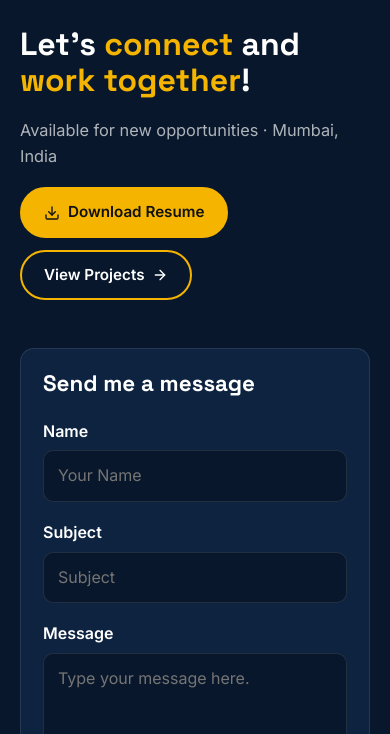
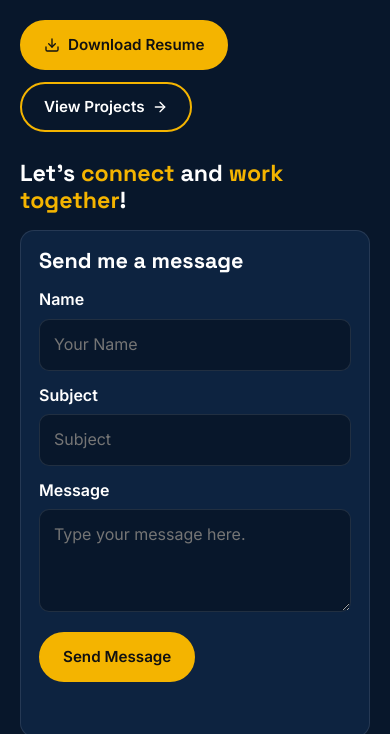
Before and after one commit to snehagupta-data/snehagupta-data.github.io, a plain HTML site: page index.html in a window 390 px wide. Shown: the part 9030-9764 px from the top of the page. Drawn offline with Linux system fonts and the light colour scheme.

Commit message:
Contact: form into right column, tagline on one line, compact Message box, left ends at Resume/Projects

```diff
--- a/css/style.css
+++ b/css/style.css
@@ -225,30 +225,30 @@ h1, h2, h3 { font-family: var(--font-display); line-height: 1.15; }
 .cert-card:hover .cert-link svg { transform: translate(2px, -2px); }
 
 /* ===== 10 · CONTACT ===== */
-.contact-split { display: grid; grid-template-columns: 1.1fr .9fr; gap: clamp(28px, 5vw, 70px); align-items: center; }
-.contact-list { display: grid; gap: 18px; }
+.contact-split { display: grid; grid-template-columns: 1.1fr .9fr; gap: clamp(28px, 5vw, 70px); align-items: start; }
+.contact-list { display: grid; gap: 18px; align-content: start; }
+.contact-list .contact-actions { margin-top: 4px; }
 .contact-pill { display: flex; align-items: center; gap: 20px; padding: 14px 28px 14px 14px; border-radius: 100px; background: var(--navy); border: 1.5px solid rgba(244, 180, 0, .2); font-weight: 600; font-size: clamp(.95rem, 1.6vw, 1.15rem); overflow-wrap: anywhere; transition: transform .35s, border-color .3s, box-shadow .3s, color .3s; }
 .contact-pill:hover { transform: translateY(-4px); border-color: var(--gold); color: var(--gold); box-shadow: 0 14px 30px rgba(0, 0, 0, .45), 0 0 26px rgba(244, 180, 0, .16); }
 .contact-pill:hover .pill-icon { box-shadow: 0 0 16px rgba(244, 180, 0, .5); }
 .pill-icon { width: 52px; height: 52px; flex: none; border-radius: 50%; background: var(--gold); color: #111; display: grid; place-items: center; transition: box-shadow .3s; }
 .pill-icon svg { width: 24px; height: 24px; }
-.contact-tagline { font-size: clamp(2rem, 4.5vw, 3.2rem); font-weight: 700; line-height: 1.15; }
+.contact-tagline { font-size: clamp(1.45rem, 2.6vw, 1.9rem); font-weight: 700; line-height: 1.15; white-space: nowrap; }
 
 
-/* Contact right column: tagline + availability line + resume button, so the column is
-   no longer a lone headline over empty space. */
-.contact-side { display: flex; flex-direction: column; align-items: flex-start; gap: 18px; }
-.contact-side p { color: var(--muted); font-size: 1.02rem; max-width: 46ch; }
+/* Contact right column: tagline (one line) + form, so both columns end
+   on the same line. Left column ends at Download Resume / View Projects. */
+.contact-side { display: flex; flex-direction: column; align-items: stretch; gap: 16px; }
 .contact-actions { display: flex; flex-wrap: wrap; gap: 12px; }
 
 /* Contact form — 3 fields only: Name, Subject, Message. No email, no phone.
    Messages go to Firestore (see js/contact-form.js), never to email. */
-.contact-form-wrap { margin-top: 48px; max-width: 720px; padding: clamp(22px, 4vw, 32px); background: var(--surface); border: 1px solid var(--line); border-radius: var(--radius); }
-.contact-form-wrap h3 { font-size: 1.4rem; margin-bottom: 22px; }
-.field { margin-bottom: 18px; }
+.contact-form-wrap { margin-top: 0; max-width: none; padding: clamp(18px, 3vw, 24px); background: var(--surface); border: 1px solid var(--line); border-radius: var(--radius); }
+.contact-form-wrap h3 { font-size: 1.35rem; margin-bottom: 14px; }
+.field { margin-bottom: 12px; }
 .field label { display: block; font-weight: 600; margin-bottom: 6px; }
 .field input, .field textarea { width: 100%; padding: 12px 14px; font: inherit; color: var(--text); background: var(--bg); border: 1px solid var(--line); border-radius: 10px; }
-.field textarea { resize: vertical; min-height: 120px; }
+.field textarea { resize: vertical; min-height: 64px; }
 .field input:focus, .field textarea:focus { outline: none; border-color: var(--gold); box-shadow: 0 0 0 3px rgba(244, 180, 0, .18); }
 .field input:disabled, .field textarea:disabled { opacity: .6; }
 .honeypot { position: absolute; left: -9999px; top: auto; width: 1px; height: 1px; overflow: hidden; }
@@ -390,6 +390,7 @@ table.data td:first-child { font-weight: 600; white-space: nowrap; }
   .project-card--featured .project-card__media { flex-basis: 40%; }
 }
 @media (max-width: 900px) {
+  .contact-tagline { white-space: normal; }
   .hero-grid, .about-grid, .contact-split, .split, .case-hero__grid { grid-template-columns: 1fr; }
   .case-hero__visual { aspect-ratio: 16 / 10; }
   .hero-photo { order: -1; max-width: 300px; }
--- a/js/script.js
+++ b/js/script.js
@@ -229,16 +229,13 @@
             ${pill(ICONS.mail, p.email, "mailto:" + p.email)}
             ${pill(ICONS.linkedin, p.linkedin.replace(/^https?:\/\/(www\.)?/, "").replace(/\/$/, ""), p.linkedin)}
             ${pill(ICONS.github, p.github.replace(/^https?:\/\//, ""), p.github)}
-          </div>
-          <div class="contact-side">
-            <h2 class="contact-tagline">Let's <span class="yellow">connect</span> and <span class="yellow">work together</span>!</h2>
-            <p>${p.availability ? esc(p.availability) : ""}${p.availability && p.location ? " · " : ""}${esc(p.location)}</p>
             <div class="contact-actions">
               ${button("Download Resume", p.resume, "filled", { icon: ICONS.download, attrs: `download="${esc(p.resumeDownloadName)}"` })}
               ${button("View Projects", "projects.html", "ghost", { after: ICONS.right })}
             </div>
           </div>
-        </div>
+          <div class="contact-side">
+            <h2 class="contact-tagline">Let's <span class="yellow">connect</span> and <span class="yellow">work together</span>!</h2>
             <div class="contact-form-wrap reveal">
               <h3>Send me a message</h3>
               <form id="contact-form" novalidate>
@@ -252,7 +249,7 @@
                 </div>
                 <div class="field">
                   <label for="cf-message">Message</label>
-              <textarea id="cf-message" name="message" placeholder="Type your message here." required maxlength="2000" rows="5"></textarea>
+                  <textarea id="cf-message" name="message" placeholder="Type your message here." required maxlength="2000" rows="3"></textarea>
                 </div>
                 <div class="field honeypot" aria-hidden="true">
                   <label>Leave this empty<input name="website" type="text" tabindex="-1" autocomplete="off"></label>
@@ -260,6 +257,8 @@
                 <button class="btn btn-filled" type="submit">Send Message</button>
                 <p id="cf-status" class="cf-status" role="status" aria-live="polite"></p>
               </form>
+            </div>
+          </div>
         </div>
       </div>`;
   }
```
Lines whose indentation alone changed are shown as unchanged.
